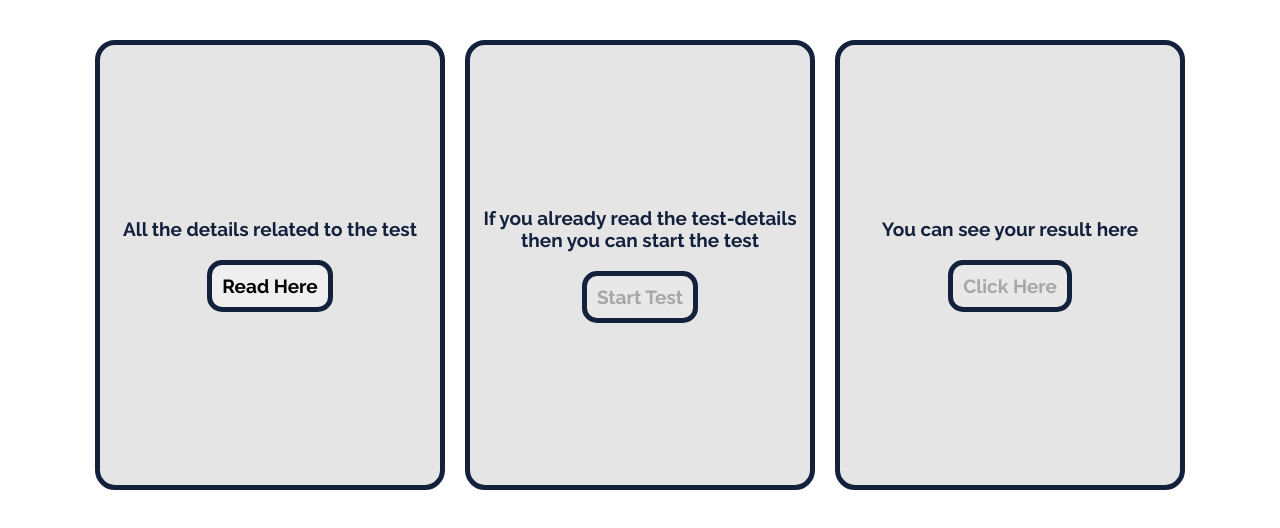
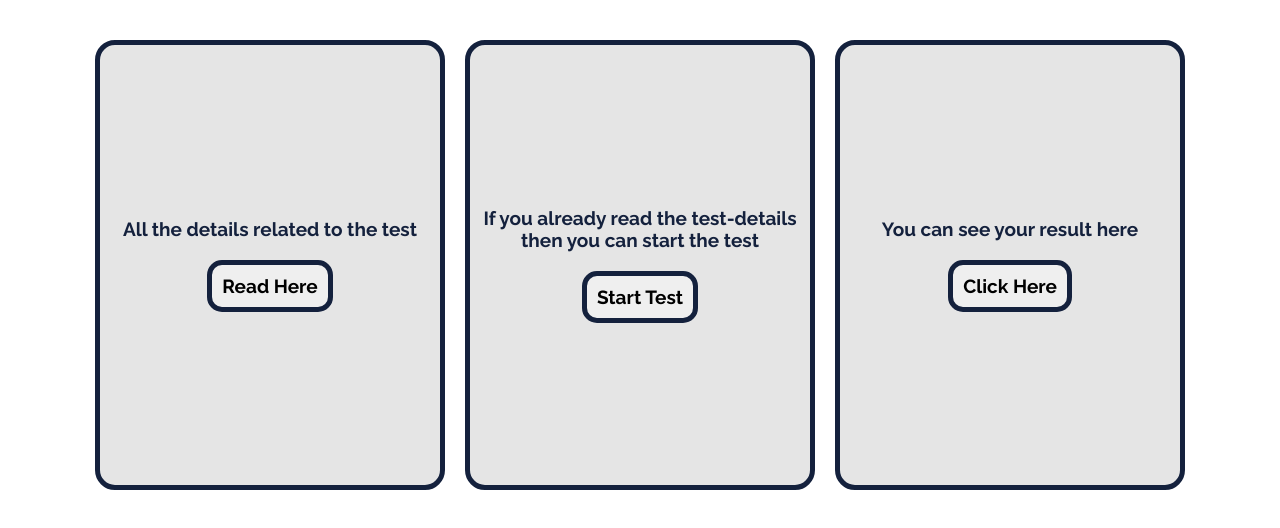
Before and after one commit to PriyaaGaur7/car-licence-mern-project, a React (Create React App) app: page /user-test-details in a window 1280 px wide. Shown: the top 528 px of the page. Built offline with nearby package versions, Linux system fonts and the light colour scheme.

Commit message:
Update UserTestDetails.jsx

```diff
--- a/src/component/UserTestDetails.jsx
+++ b/src/component/UserTestDetails.jsx
@@ -1,13 +1,16 @@
-import React from 'react';
+import React, { useEffect } from 'react';
 import { Link, useNavigate } from 'react-router-dom';
 import axios from 'axios';
 import './UserTestDetails.css';
 
 const UserTestDetails = () => {
   const navigate = useNavigate();
-    axios.defaults.withCredentials = true;
+  const [userDetails, setUserDetails] = React.useState({});
 
-    const userDetails = JSON.parse(localStorage.getItem('details')) || {};
+  useEffect(() => {
+    const userDetailsFromStorage = JSON.parse(localStorage.getItem('details')) || {};
+    setUserDetails(userDetailsFromStorage);
+  }, []);
 
   const handleStartTest = async () => {
     try {
@@ -17,18 +20,15 @@ const UserTestDetails = () => {
         return;
       }
 
-            const testGiven = userDetails.testGiven;
-
-            if (testGiven === undefined || testGiven === false) {
       // Proceed to start the test
-                const updateResponse = await axios.put(`https://car-licence-mern-project-backend.vercel.app/api/user/testdetails/${userDetails._id}`);
+      const updateResponse = await axios.put(`https://car-licence-mern-project-backend.vercel.app/api/user/testdetails/${userDetails._id}`, {
+        last_attempted: new Date(),
+        testGiven: true
+      });
       console.log('Start Test Response:', updateResponse);
 
-                // Update local storage to reflect the new user data
-                localStorage.setItem('details', JSON.stringify({ ...userDetails, testGiven: true }));
-            } else {
-                console.log('User has already attempted the test. Cannot start again.');
-            }
+      // Update the state with the new user data
+      setUserDetails({ ...userDetails, testGiven: true });
     } catch (error) {
       console.error('Error updating last attempted timestamp:', error.message);
     }
@@ -44,14 +44,18 @@ const UserTestDetails = () => {
       </div>
       <div className="user-test">
         <p>If you already read the test-details then you can start the test</p>
-                <button className='btn' onClick={handleStartTest} disabled={userDetails.testGiven === undefined || userDetails.testGiven === false}>
+        <button
+          className='btn'
+          onClick={handleStartTest}
+          disabled={userDetails && userDetails.testGiven === false}
+        >
           Start Test
         </button>
       </div>
       <div className="user-test">
         <p>You can see your result here</p>
         <Link to="./user-licence">
-                    <button className='btn' disabled={!userDetails.testGiven}>Click Here</button>
+          <button className='btn' disabled={!userDetails || userDetails.testGiven}>Click Here</button>
         </Link>
       </div>
     </div>
```
Lines whose indentation alone changed are shown as unchanged.
